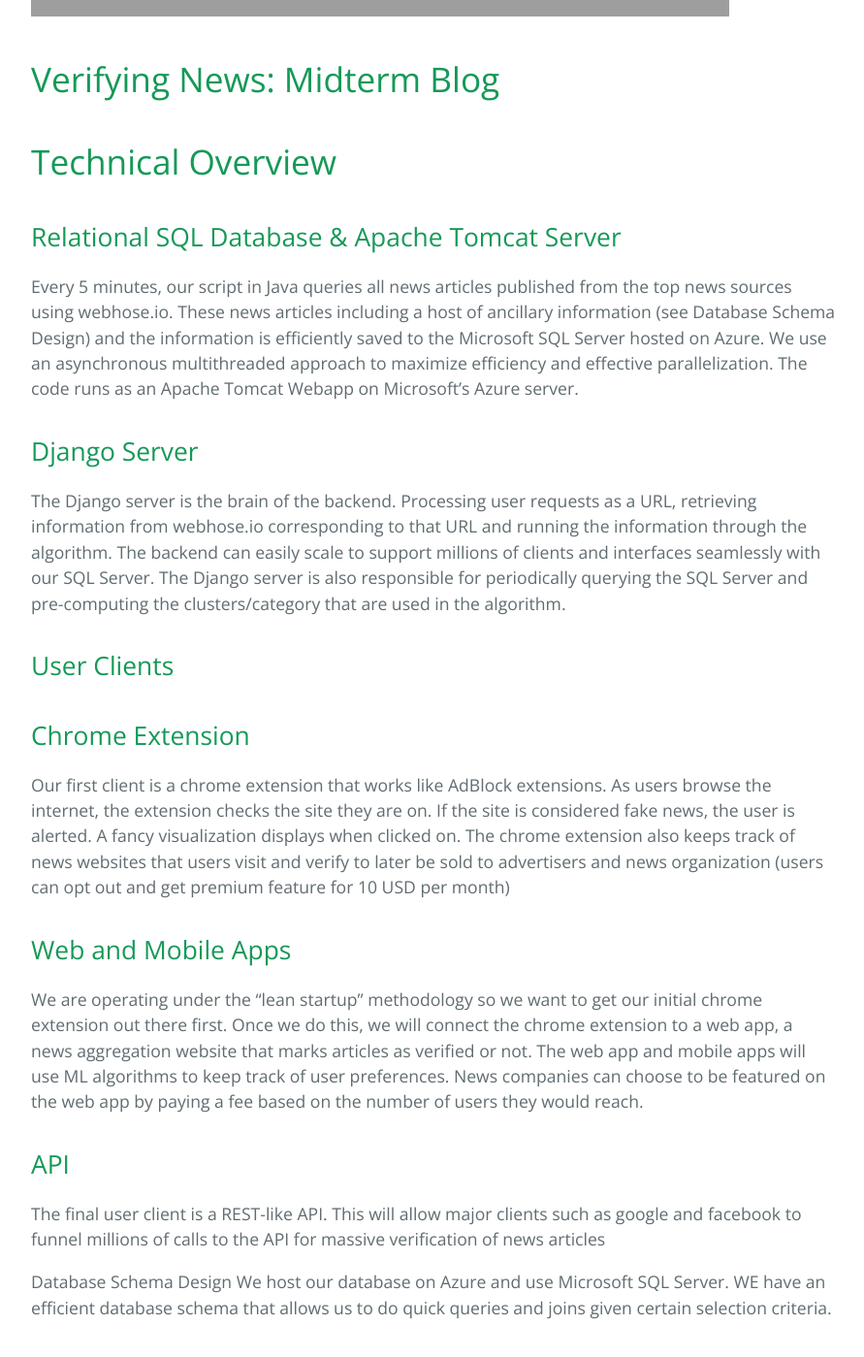
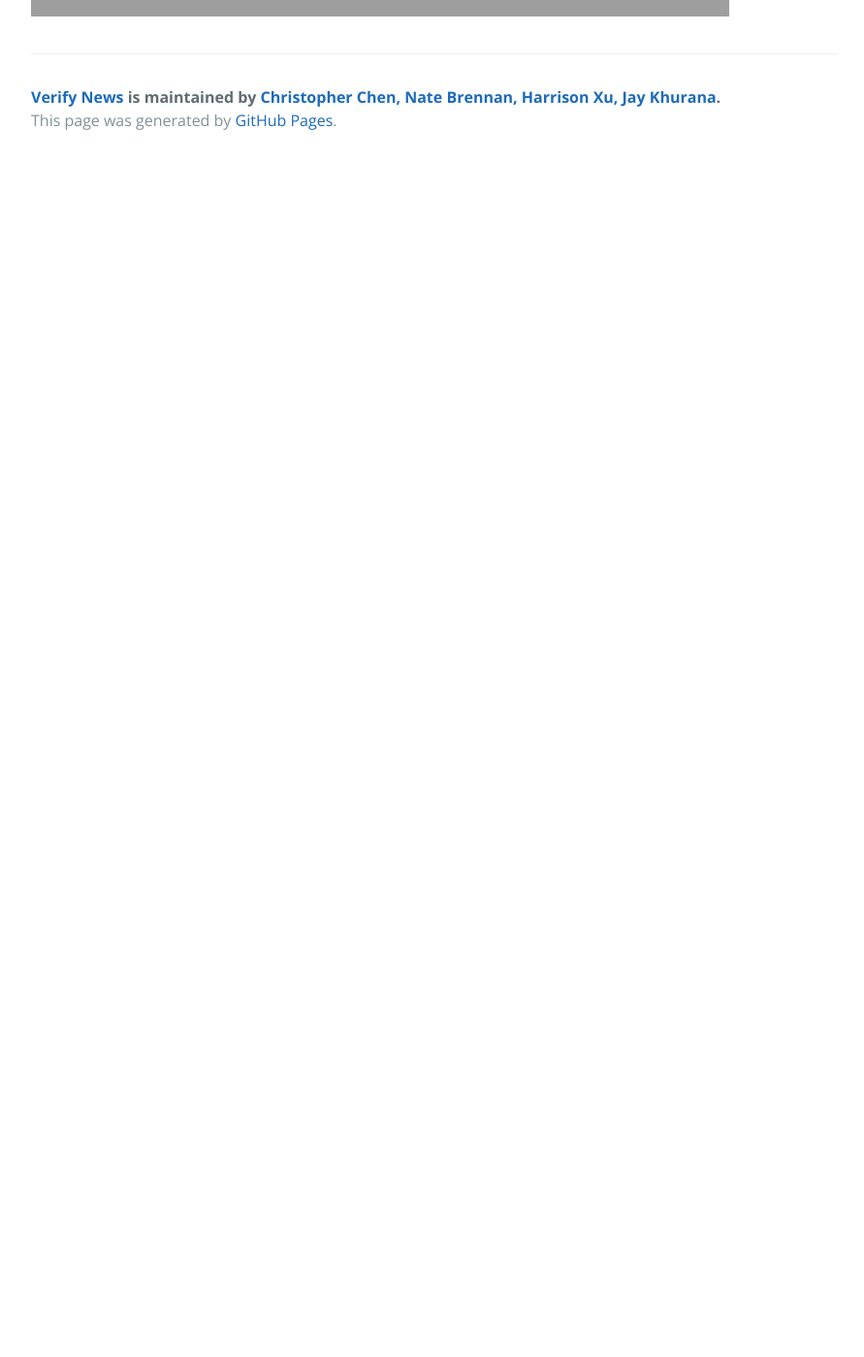
Before and after one commit to verifynews/verifynews, a Jekyll site: the page built from _posts/2017-03-08-01_blogII.markdown, in a window 1280 px wide and 1400 px high, scrolled down 1678 px. Shown: the whole window at 97% size, without its empty margins (192-1083 px from the left). Built offline with Jekyll 4.4.1, drawn with Linux system fonts in a browser that asks for light colours; after the commit the page ends 1846 px from its top, so only the background shows below that; some of the changed text lies outside the part shown; grey boxes are pictures that could not be loaded.

Commit message:
Update 2017-03-08-01_blogII.markdown

```diff
--- a/_posts/2017-03-08-01_blogII.markdown
+++ b/_posts/2017-03-08-01_blogII.markdown
@@ -6,84 +6,3 @@ categories: main
 ---
 
 <iframe src="https://onedrive.live.com/embed?cid=C699E5299696AB76&resid=C699E5299696AB76%2128284&authkey=AEmG4T3abZRKwIE&em=2" width="720" height="1280" frameborder="0" scrolling="no"></iframe>
-
-# Verifying News: Midterm Blog
-
-# Technical Overview
-
-## Relational SQL Database & Apache Tomcat Server
-
-Every 5 minutes, our script in Java queries all news articles published from the top news sources using
-webhose.io. These news articles including a host of ancillary information (see Database Schema Design)
-and the information is efficiently saved to the Microsoft SQL Server hosted on Azure. We use an
-asynchronous multithreaded approach to maximize efficiency and effective parallelization. The code
-runs as an Apache Tomcat Webapp on Microsoft’s Azure server.
-
-## Django Server
-The Django server is the brain of the backend. Processing user requests as a URL, retrieving information from webhose.io corresponding to that URL and running the information through the algorithm. The
-backend can easily scale to support millions of clients and interfaces seamlessly with our SQL Server. The
-Django server is also responsible for periodically querying the SQL Server and pre-computing the
-clusters/category that are used in the algorithm.
-
-## User Clients
-## Chrome Extension
-Our first client is a chrome extension that works like AdBlock extensions. As users browse the internet,
-the extension checks the site they are on. If the site is considered fake news, the user is alerted. A fancy
-visualization displays when clicked on. The chrome extension also keeps track of news websites that users visit and verify to later be sold to advertisers and news organization (users can opt out and get
-premium feature for 10 USD per month)
-
-## Web and Mobile Apps
-We are operating under the “lean startup” methodology so we want to get our initial chrome extension
-out there first. Once we do this, we will connect the chrome extension to a web app, a news aggregation
-website that marks articles as verified or not. The web app and mobile apps will use ML algorithms to
-keep track of user preferences. News companies can choose to be featured on the web app by paying a
-fee based on the number of users they would reach.
-
-## API
-The final user client is a REST-like API. This will allow major clients such as google and facebook to funnel
-millions of calls to the API for massive verification of news articles
-
-Database Schema Design
-We host our database on Azure and use Microsoft SQL Server. WE have an efficient database schema that allows us to do quick queries and joins given certain selection criteria.
-
-![News Verification Visualization 1]({{ site.url }}/verifynews/assets/59A373AF-0BE9-4549-B272-E93EBC44A506.png)
-
-## Algorithm Overview
-
-## Step 1: Spam Filtering
-
-Spam scores are calculated by webhose.io using Stanford's NLP library and are clearly distributed differently for fake news sources and
-verified articles. By simply setting a threshold of 0.42, 40% of fake news articles can be distributed.
-When we train a Support Vector Machine Model on Spam Score and Domain Rank, we are able to obtain
-an accuray of about 90% for fake and verified news classification. Note that while this basic algorithm
-works, it is flawed as fake news sources will naturally have less traffic than real news sources. If a fake
-news source with a low spam score recieves a high domain rank, it could be marked as verified.
-Fortunately, there aren’t many of these types of articles. The CrossCheck Score returned by the
-algorithm is 1-spam_score is spam_score > 0.42, the cutoff determined by our simple machine learning
-model. If spam_score <=0.42, we use dimensionality reduction and constant time bayesian agglomerate cluster membership (see below).
-
-
-## Visualizations
-![News Verification Visualization 1]({{ site.url }}/verifynews/assets/59A373AF-0BE9-4549-B272-E93EBC44A506.png)
-
-![News Verification Visualization 2]({{ site.url }}/verifynews/assets/0968D4A8-E3FA-4FCE-A73C-3FB26281F65A.png)
-
-![News Verification Visualization 3]({{ site.url }}/verifynews/assets/489200C6-5AC4-4400-AE45-BEB8696BBB29.png)
-
-![News Verification Visualization 4]({{ site.url }}/verifynews/assets/A2FBEB89-7CF6-4E99-8A93-79F6CA00725C.png)
-## Concrete results
-We have tens of thousands of news articles, information fully parsed, stored in our cloud-based databases. We've yet to perfect and run our algorithm, but the data is there and ready to be analyzed
-
-## Biggest problems we're facing
-Biggest problem? No doubt optimizing our algorithm to handle every imaginable news source and edge case: local news sources, fresh news sources, little-known news sources, sources with poor grammar, sources with unconventional writing styles/diction
-
-## Initial Insights
-
-Our initial insights: fake news verification is an incredibly touchy subject. It is literally impossible to please everyone. We're hoping, however, that we can show our audience that our approach is sufficiently unbiased so as to please liberals and conservatives alike. Further, there's just so much junk data when you're crawling in massive volumes. Most won't notice if a single news article in a hundred turns out completely bogus in our databases, but when you have on the order of tens of thousands, these things really rack up errors.
-
-## Are we on track?
-We are absolutely on track with the project. We're now proceeding on creating the Django webserver.
-
-
-## Going forward?
-Given the initial results, even from our rough-draft algorithm, the results are incredibly promising. We've far exceeded the >70% threshold we were looking for. Things can only improve as we seek more advice on the algorithmic approach from professors and finetune our machine learning model.
```
